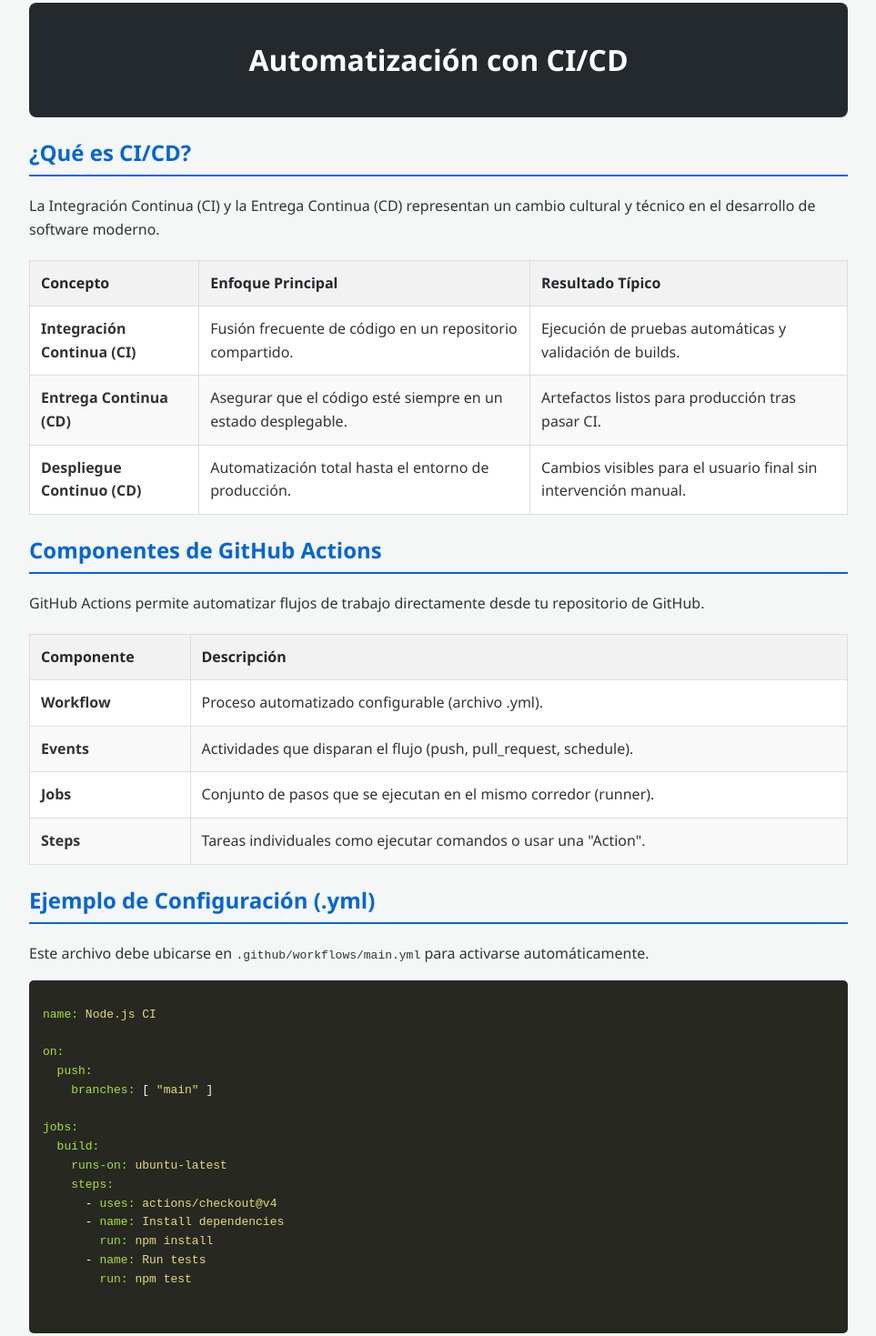
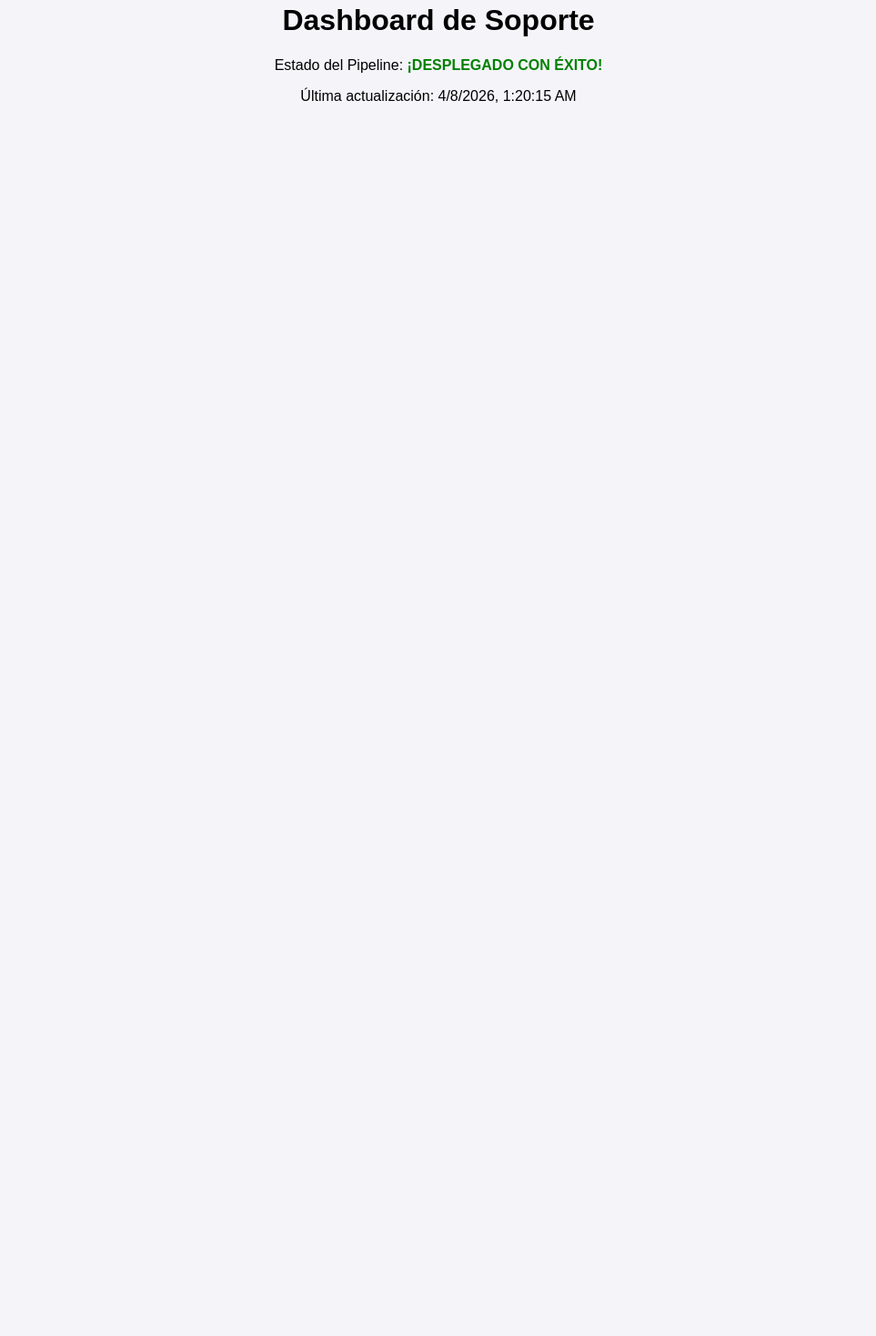
Before and after one commit to Acordovam/Github-Actions-Example, a website: page index.html in a window 1280 px wide. Shown: the part 17-1486 px from the top of the page at 91% size, without its empty margins (158-1121 px from the left). After the commit the page ends 800 px from the top, so only its background shows below. Drawn offline with Linux system fonts and the light colour scheme.

Commit message:
Github CICD corregido

```diff
--- a/index.html
+++ b/index.html
@@ -1,178 +1,27 @@
 <!DOCTYPE html>
-<html lang="es">
+<html>
 
 <head>
-    <meta charset="UTF-8">
-    <meta name="viewport" content="width=device-width, initial-scale=1.0">
-    <title>Guía de CI/CD y GitHub Actions</title>
+    <title>Estado Sistema de Soporte L1/L2</title>
     <style>
         body {
-            font-family: 'Segoe UI', Tahoma, Geneva, Verdana, sans-serif;
-            line-height: 1.6;
-            color: #333;
-            max-width: 900px;
-            margin: 0 auto;
-            padding: 20px;
-            background-color: #f4f7f6;
+            font-family: sans-serif;
+            text-align: center;
+            background: #f4f4f9;
         }
 
-        header {
-            background: #24292e;
-            color: #fff;
-            padding: 1rem;
-            text-align: center;
-            border-radius: 8px;
-            margin-bottom: 20px;
+        .status {
+            color: green;
+            font-weight: bold;
         }
-
-        h2 {
-            color: #0366d6;
-            border-bottom: 2px solid #0366d6;
-            padding-bottom: 5px;
-        }
-
-        table {
-            width: 100%;
-            border-collapse: collapse;
-            margin: 20px 0;
-            background: #fff;
-        }
-
-        th,
-        td {
-            border: 1px solid #ddd;
-            padding: 12px;
-            text-align: left;
-        }
-
-        th {
-            background-color: #f2f2f2;
-            color: #24292e;
-        }
-
-        tr:nth-child(even) {
-            background-color: #f9f9f9;
-        }
-
-        .code-box {
-            background: #272822;
-            color: #f8f8f2;
-            padding: 15px;
-            border-radius: 5px;
-            overflow-x: auto;
-            font-family: 'Courier New', Courier, monospace;
-        }
-
-        .highlight {
-            color: #a6e22e;
-        }
-
-        /* Green for YAML keys */
-        .string {
-            color: #e6db74;
-        }
-
-        /* Yellow for values */
     </style>
 </head>
 
 <body>
-
-    <header>
-        <h1>Automatización con CI/CD</h1>
-    </header>
-
-    <section>
-        <h2>¿Qué es CI/CD?</h2>
-        <p>La Integración Continua (CI) y la Entrega Continua (CD) representan un cambio cultural y técnico en el
-            desarrollo de software moderno.</p>
-
-        <table>
-            <thead>
-                <tr>
-                    <th>Concepto</th>
-                    <th>Enfoque Principal</th>
-                    <th>Resultado Típico</th>
-                </tr>
-            </thead>
-            <tbody>
-                <tr>
-                    <td><strong>Integración Continua (CI)</strong></td>
-                    <td>Fusión frecuente de código en un repositorio compartido.</td>
-                    <td>Ejecución de pruebas automáticas y validación de builds.</td>
-                </tr>
-                <tr>
-                    <td><strong>Entrega Continua (CD)</strong></td>
-                    <td>Asegurar que el código esté siempre en un estado desplegable.</td>
-                    <td>Artefactos listos para producción tras pasar CI.</td>
-                </tr>
-                <tr>
-                    <td><strong>Despliegue Continuo (CD)</strong></td>
-                    <td>Automatización total hasta el entorno de producción.</td>
-                    <td>Cambios visibles para el usuario final sin intervención manual.</td>
-                </tr>
-            </tbody>
-        </table>
-    </section>
-
-    <section>
-        <h2>Componentes de GitHub Actions</h2>
-        <p>GitHub Actions permite automatizar flujos de trabajo directamente desde tu repositorio de GitHub.</p>
-
-
-
-        <table>
-            <thead>
-                <tr>
-                    <th>Componente</th>
-                    <th>Descripción</th>
-                </tr>
-            </thead>
-            <tbody>
-                <tr>
-                    <td><strong>Workflow</strong></td>
-                    <td>Proceso automatizado configurable (archivo .yml).</td>
-                </tr>
-                <tr>
-                    <td><strong>Events</strong></td>
-                    <td>Actividades que disparan el flujo (push, pull_request, schedule).</td>
-                </tr>
-                <tr>
-                    <td><strong>Jobs</strong></td>
-                    <td>Conjunto de pasos que se ejecutan en el mismo corredor (runner).</td>
-                </tr>
-                <tr>
-                    <td><strong>Steps</strong></td>
-                    <td>Tareas individuales como ejecutar comandos o usar una "Action".</td>
-                </tr>
-            </tbody>
-        </table>
-    </section>
-
-    <section>
-        <h2>Ejemplo de Configuración (.yml)</h2>
-        <p>Este archivo debe ubicarse en <code>.github/workflows/main.yml</code> para activarse automáticamente.</p>
-        <div class="code-box">
-            <pre>
-<span class="highlight">name:</span> <span class="string">Node.js CI</span>
-
-<span class="highlight">on:</span>
-  <span class="highlight">push:</span>
-    <span class="highlight">branches:</span> [ <span class="string">"main"</span> ]
-
-<span class="highlight">jobs:</span>
-  <span class="highlight">build:</span>
-    <span class="highlight">runs-on:</span> <span class="string">ubuntu-latest</span>
-    <span class="highlight">steps:</span>
-      - <span class="highlight">uses:</span> <span class="string">actions/checkout@v4</span>
-      - <span class="highlight">name:</span> <span class="string">Install dependencies</span>
-        <span class="highlight">run:</span> <span class="string">npm install</span>
-      - <span class="highlight">name:</span> <span class="string">Run tests</span>
-        <span class="highlight">run:</span> <span class="string">npm test</span>
-        </pre>
-        </div>
-    </section>
-
+    <h1>Dashboard de Soporte</h1>
+    <p>Estado del Pipeline: <span class="status">¡DESPLEGADO CON ÉXITO!</span></p>
+    <p>Última actualización: <span id="fecha"></span></p>
+    <script>document.getElementById('fecha').innerText = new Date().toLocaleString();</script>
 </body>
 
 </html>
```
Also changed, not shown: .github/workflows/git-cicd.yml.
